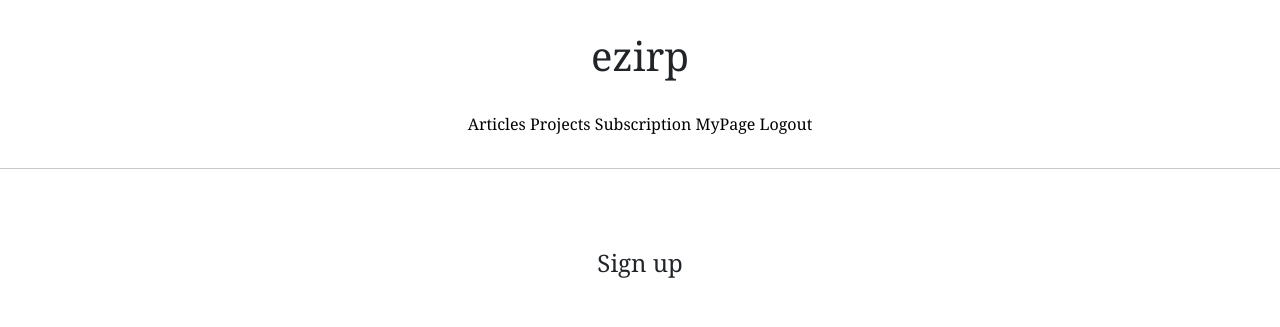
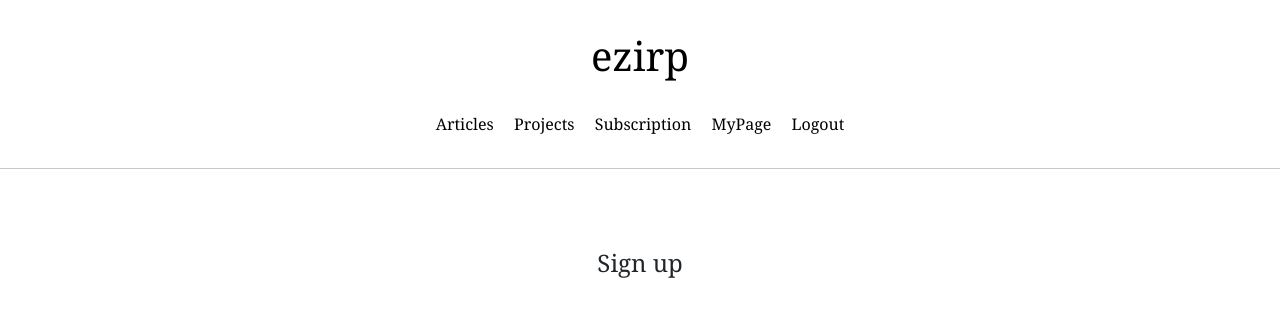
Before and after one commit to yeonsangKim/django_1, a Django app: page /accounts/create/ in a window 1280 px wide. Shown: the top 327 px of the page. Run offline with Django 3.2, Linux system fonts and the light colour scheme; the visitor is signed in with stand-in values (Sample User, id 1); parts of the project's set-up code (start-up, migrations or seed data) failed here and were passed over; some libraries are stand-ins or nearby versions.

Commit message:
8/27 class commit 2

```diff
--- a/GJ_AI_FIRST/urls.py
+++ b/GJ_AI_FIRST/urls.py
@@ -17,8 +17,10 @@
 from django.contrib import admin
 from django.urls import path, include
 
+from articleapp.views import ArticleListView
+
 urlpatterns = [
-
+    path('', ArticleListView.as_view(), name='home'),
     path('admin/', admin.site.urls),
     path('accounts/', include('accountapp.urls')),
     path('profiles/', include('profileapp.urls')),
--- a/articleapp/models.py
+++ b/articleapp/models.py
@@ -9,7 +9,7 @@
 class Article(models.Model):          #게시글
     writer = models.ForeignKey(User, on_delete=models.SET_NULL,
                                related_name='article', null=True)      #User  vs 다 로 연결시켜줌, SET_NULL= 작성자 비공개
-    project = models.ForeignKey(Project,on_delete=models.SET_NULL,related_name='article',null=True)
+    project = models.ForeignKey(Project,on_delete=models.SET_NULL,related_name='article',null=True,blank=True)
     title = models.CharField(max_length=200, null=True)
     image = models.ImageField(upload_to='article/', null=True)  #media파일에 article 폴더에 이미지 저장
     content = models.TextField(null=True)
--- a/templates/header.html
+++ b/templates/header.html
@@ -1,20 +1,24 @@
 <div style="text-align: center">
     <div class="ezirp_header_logo">
-        <h1>ezirp</h1>
+        <a href="{% url 'home' %}">
+            <h1>ezirp</h1>
+
+        </a>
+
     </div>
     <div class="ezirp_header_button">
-        <span>
+        <span class="mx-2">
             <a href="{% url 'articleapp:list' %}">
                 Articles
             </a>
         </span>
-        <span>
+        <span class="mx-2">
             <a href="{% url 'projectapp:list' %}">
                 Projects
             </a>
         </span>
         {% if user.is_authenticated %}
-        <span>
+        <span class="mx-2">
             <a href="{% url 'subscribeapp:list' %}">
                 Subscription
             </a>
@@ -22,24 +26,24 @@
         {% endif %}
 
         {% if not user.is_authenticated %}
-        <span>
+        <span class="mx-2">
             <a href="{% url 'accountapp:login' %}">
                 Login
             </a>
         </span>
-        <span>
+        <span class="mx-2">
            <a href="{%  url 'accountapp:create' %}">
                 SignUp
             </a>
         </span>
         {% else %}
-            <span>
+            <span class="mx-2">
             <a href="{%  url 'accountapp:detail'  pk=user.pk %}">        {# 요청을 보내고있는 user의 primary key #}
                 MyPage
             </a>
             </span>
 
-            <span>
+            <span class="mx-2">
             <a href=" {% url "accountapp:logout" %}">
             Logout
 
```
Also changed, not shown: articleapp/migrations/0005_alter_article_project.py (added).
